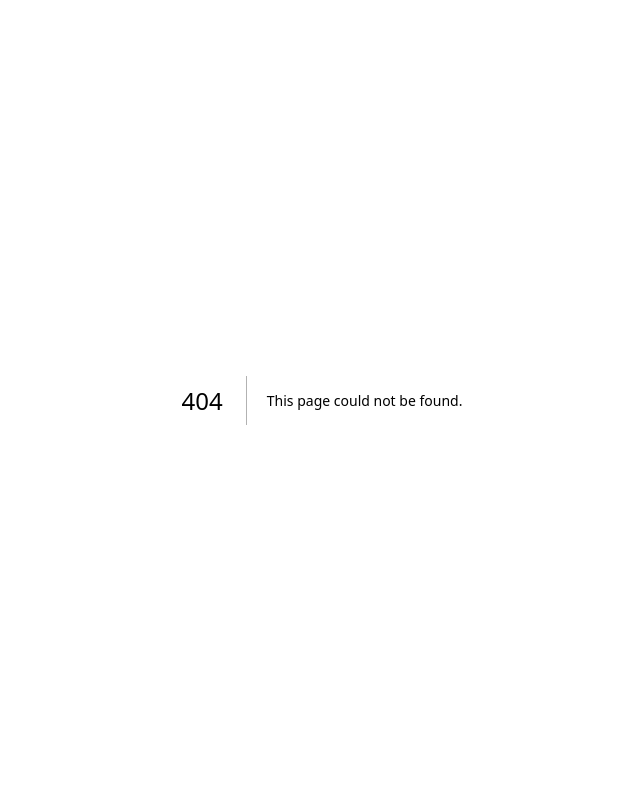
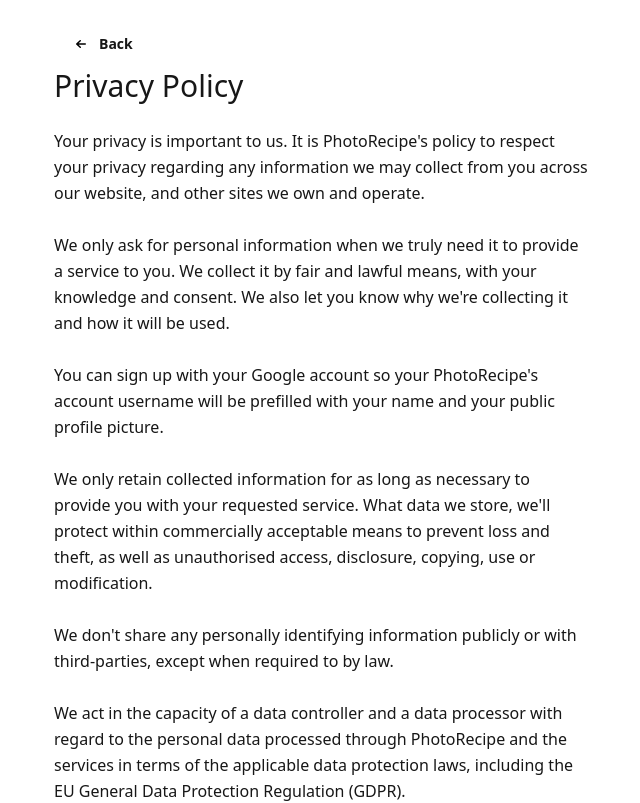
Before and after one commit to shellyear/photorecipe, a Next.js app: page /privacy-policy in a window 1280 px wide. Before the commit this address had no page. Shown: the top 803 px of the page, without its empty margins (318-958 px from the left). Built offline with nearby package versions, Linux system fonts and the light colour scheme.

Commit message:
[feature] add footer

```diff
--- a/src/app/page.tsx
+++ b/src/app/page.tsx
@@ -8,6 +8,7 @@
 import Support from "@/components/sections/Support";
 import FAQ from "@/components/sections/FAQ";
 import CallToAction from "@/components/sections/CallToAction";
+import Footer from "@/components/sections/Footer";
 
 export default function Home() {
   return (
@@ -20,7 +21,7 @@
               <Link href="/#pricing">Pricing</Link>
               <Link href="/#signup">Signup</Link>
             </div>
-            <button className="btn btn-sm">LOG IN</button>
+            <button className="btn btn-sm bg-mandy hover:bg-mandydark text-white">LOG IN</button>
           </div>
         </Container>
       </header>
@@ -47,7 +48,7 @@
         <FAQ />
         <CallToAction />
       </main>
-      <footer className="row-start-3 flex gap-6 flex-wrap items-center justify-center"></footer>
+      <Footer />
     </>
   );
 }
--- /dev/null
+++ b/src/app/privacy-policy/page.tsx
@@ -0,0 +1,71 @@
+import LeftArrow from "@/components/icons/LeftArrow";
+import React from "react";
+
+const PrivacyPolicy = () => {
+  return (
+    <div className="max-w-xl mx-auto">
+      <div className="p-5">
+        <a className="btn btn-ghost" href="/">
+          <LeftArrow className="w-5 h-5" />
+          Back
+        </a>
+        <h1 className="text-3xl font-medium pb-6">Privacy Policy</h1>
+        <div className="leading-relaxed">
+          Your privacy is important to us. It is PhotoRecipe's policy to respect
+          your privacy regarding any information we may collect from you across
+          our website, and other sites we own and operate.
+          <br />
+          <br />
+          We only ask for personal information when we truly need it to provide
+          a service to you. We collect it by fair and lawful means, with your
+          knowledge and consent. We also let you know why we're collecting it
+          and how it will be used.
+          <br />
+          <br />
+          You can sign up with your Google account so your PhotoRecipe's account
+          username will be prefilled with your name and your public profile
+          picture.
+          <br />
+          <br />
+          We only retain collected information for as long as necessary to
+          provide you with your requested service. What data we store, we'll
+          protect within commercially acceptable means to prevent loss and
+          theft, as well as unauthorised access, disclosure, copying, use or
+          modification.
+          <br />
+          <br />
+          We don't share any personally identifying information publicly or with
+          third-parties, except when required to by law.
+          <br />
+          <br />
+          We act in the capacity of a data controller and a data processor with
+          regard to the personal data processed through PhotoRecipe and the
+          services in terms of the applicable data protection laws, including
+          the EU General Data Protection Regulation (GDPR).
+          <br />
+          <br />
+          Our website may link to external sites that are not operated by us.
+          Please be aware that we have no control over the content and practices
+          of these sites, and cannot accept responsibility or liability for
+          their respective privacy policies.
+          <br />
+          <br />
+          You are free to refuse our request for your personal information, with
+          the understanding that we may be unable to provide you with some of
+          your desired services.
+          <br />
+          <br />
+          Your continued use of our website will be regarded as acceptance of
+          our practices around privacy and personal information. If you have any
+          questions about how we handle user data and personal information, feel
+          free to contact us.
+          <br />
+          <br />
+          This policy is effective as of 10 September 2024.
+        </div>
+      </div>
+    </div>
+  );
+};
+
+export default PrivacyPolicy;
--- /dev/null
+++ b/src/components/icons/LeftArrow.tsx
@@ -0,0 +1,29 @@
+import React from "react";
+
+interface Icon {
+    className?: string,
+    w?: number,
+    h?: number,
+    fill?: string
+}
+
+const LeftArrow = ({ w, h, fill, className }: Icon) => {
+  return (
+    <svg
+      xmlns="http://www.w3.org/2000/svg"
+      viewBox="0 0 20 20"
+      fill={fill}
+      width={w}
+      height={h}
+      className={className}
+    >
+      <path
+        fillRule="evenodd"
+        d="M15 10a.75.75 0 01-.75.75H7.612l2.158 1.96a.75.75 0 11-1.04 1.08l-3.5-3.25a.75.75 0 010-1.08l3.5-3.25a.75.75 0 111.04 1.08L7.612 9.25h6.638A.75.75 0 0115 10z"
+        clipRule="evenodd"
+      />
+    </svg>
+  );
+};
+
+export default LeftArrow;
--- /dev/null
+++ b/src/components/sections/Footer.tsx
@@ -0,0 +1,75 @@
+import React from "react";
+
+const Footer = () => {
+  return (
+    <footer className="bg-base-200 border-t border-base-content/10">
+      <div className="max-w-7xl mx-auto px-8 py-24">
+        <div className=" flex lg:items-start md:flex-row md:flex-nowrap flex-wrap flex-col">
+          <div className="w-64 flex-shrink-0 md:mx-0 mx-auto text-center md:text-left">
+            <a
+              aria-current="page"
+              className="flex gap-2 justify-center md:justify-start items-center"
+              href="/#"
+            >
+              <img
+                alt="PhotoRecipe logo"
+                fetchPriority="high"
+                width="24"
+                height="24"
+                decoding="async"
+                data-nimg="1"
+                className="w-6 h-6"
+                src="/recipe.svg"
+              />
+              <strong className="font-extrabold tracking-tight text-base md:text-lg">
+                PhotoRecipe
+              </strong>
+            </a>
+            <p className="mt-3 text-sm text-base-content/80">
+              The tool to get recipes from dish or ingredients photos, powered by
+              AI.
+            </p>
+            <p className="mt-3 text-sm text-base-content/60">
+              Copyright © 2024 - All rights reserved
+            </p>
+          </div>
+          <div className="flex-grow flex flex-wrap justify-center -mb-10 md:mt-0 mt-10 text-center">
+            <div className="lg:w-1/3 md:w-1/2 w-full px-4">
+              <div className="footer-title font-semibold text-base-content tracking-widest text-sm md:text-left mb-3">
+                LINKS
+              </div>
+              <div className="flex flex-col justify-center items-center md:items-start gap-2 mb-10 text-sm">
+                <a
+                  href="mailto:boolfunc@gmail.com"
+                  target="_blank"
+                  className="link link-hover"
+                  aria-label="Contact Support"
+                >
+                  Support
+                </a>
+                <a className="link link-hover" href="/#pricing">
+                  Pricing
+                </a>
+              </div>
+            </div>
+            <div className="lg:w-1/3 md:w-1/2 w-full px-4">
+              <div className="footer-title font-semibold text-base-content tracking-widest text-sm md:text-left mb-3">
+                LEGAL
+              </div>
+              <div className="flex flex-col justify-center items-center md:items-start gap-2 mb-10 text-sm">
+                <a className="link link-hover" href="/terms-of-service">
+                  Terms of services
+                </a>
+                <a className="link link-hover" href="/privacy-policy">
+                  Privacy policy
+                </a>
+              </div>
+            </div>
+          </div>
+        </div>
+      </div>
+    </footer>
+  );
+};
+
+export default Footer;
```
